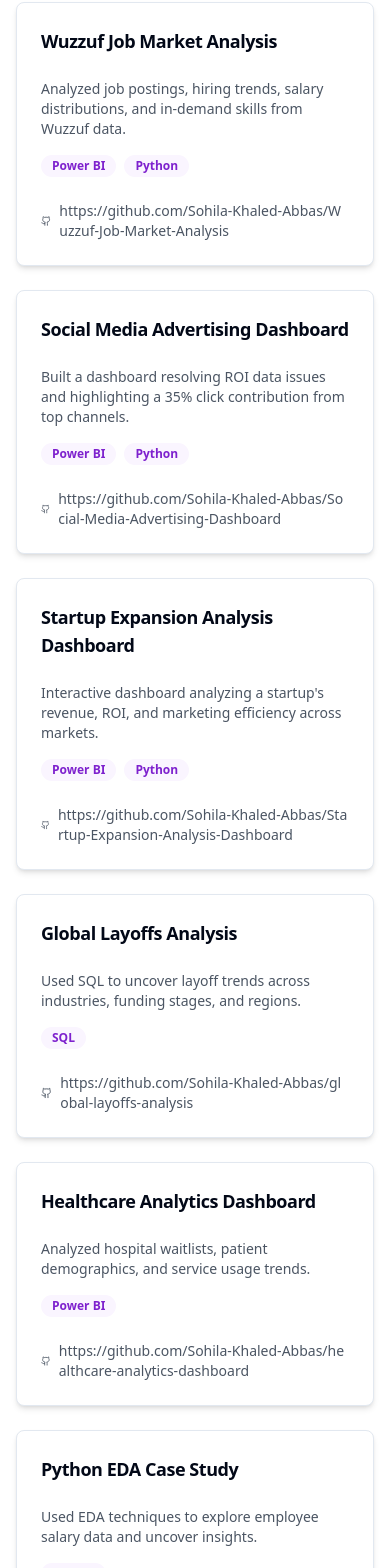
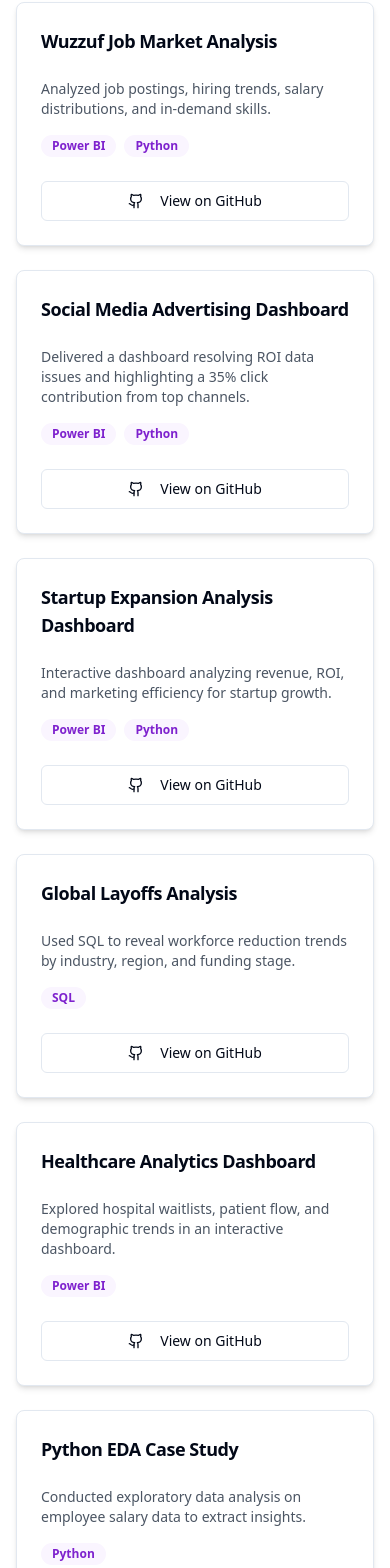
Before and after one commit to Sohila-Khaled-Abbas/sohila-data-showcase, a React (Vite) app: page / in a window 390 px wide. Shown: the part 3052-4620 px from the top of the page. Built offline with nearby package versions, Linux system fonts and the light colour scheme.

Commit message:
feat: Implement Projects section
Adds a responsive Projects section with project cards, titles, descriptions, tech stacks, and GitHub links.

```diff
--- a/src/components/Projects.tsx
+++ b/src/components/Projects.tsx
@@ -1,67 +1,68 @@
 
 import { Card, CardContent, CardFooter, CardHeader, CardTitle } from "@/components/ui/card";
 import { Badge } from "@/components/ui/badge";
+import { Button } from "@/components/ui/button";
 import { Github } from "lucide-react";
 
 const Projects = () => {
   const projects = [
     {
       title: "Wuzzuf Job Market Analysis",
-      description: "Analyzed job postings, hiring trends, salary distributions, and in-demand skills from Wuzzuf data.",
+      description: "Analyzed job postings, hiring trends, salary distributions, and in-demand skills.",
       tools: ["Power BI", "Python"],
       githubUrl: "https://github.com/Sohila-Khaled-Abbas/Wuzzuf-Job-Market-Analysis",
     },
     {
       title: "Social Media Advertising Dashboard",
-      description: "Built a dashboard resolving ROI data issues and highlighting a 35% click contribution from top channels.",
+      description: "Delivered a dashboard resolving ROI data issues and highlighting a 35% click contribution from top channels.",
       tools: ["Power BI", "Python"],
       githubUrl: "https://github.com/Sohila-Khaled-Abbas/Social-Media-Advertising-Dashboard",
     },
     {
       title: "Startup Expansion Analysis Dashboard",
-      description: "Interactive dashboard analyzing a startup's revenue, ROI, and marketing efficiency across markets.",
+      description: "Interactive dashboard analyzing revenue, ROI, and marketing efficiency for startup growth.",
       tools: ["Power BI", "Python"],
       githubUrl: "https://github.com/Sohila-Khaled-Abbas/Startup-Expansion-Analysis-Dashboard",
     },
     {
       title: "Global Layoffs Analysis",
-      description: "Used SQL to uncover layoff trends across industries, funding stages, and regions.",
+      description: "Used SQL to reveal workforce reduction trends by industry, region, and funding stage.",
       tools: ["SQL"],
       githubUrl: "https://github.com/Sohila-Khaled-Abbas/global-layoffs-analysis",
     },
     {
       title: "Healthcare Analytics Dashboard",
-      description: "Analyzed hospital waitlists, patient demographics, and service usage trends.",
+      description: "Explored hospital waitlists, patient flow, and demographic trends in an interactive dashboard.",
       tools: ["Power BI"],
       githubUrl: "https://github.com/Sohila-Khaled-Abbas/healthcare-analytics-dashboard",
     },
     {
       title: "Python EDA Case Study",
-      description: "Used EDA techniques to explore employee salary data and uncover insights.",
+      description: "Conducted exploratory data analysis on employee salary data to extract insights.",
       tools: ["Python"],
       githubUrl: "https://github.com/Sohila-Khaled-Abbas/Python_EDA_Case_Study",
     },
     {
       title: "HR Analytics Dashboard",
-      description: "Designed an interactive HR dashboard with dynamic filters and insights on attendance and KPIs.",
+      description: "Built an HR dashboard with dynamic filters and detailed KPIs to track employee metrics.",
       tools: ["Power BI", "DAX"],
       githubUrl: "https://github.com/Sohila-Khaled-Abbas/HR-Analytics-Dashboard",
     },
     {
       title: "IMDB Top 250 Movies Dashboard",
-      description: "Visualized cinema trends, ratings, and distributions based on the IMDB Top 250 dataset.",
+      description: "Visualized movie ratings and trends using IMDB's top-ranked titles.",
       tools: ["Power BI"],
       githubUrl: "https://github.com/Sohila-Khaled-Abbas/IMDB-Top250-Movies-Dashboard",
     },
     {
       title: "Emergency Room Dashboard",
-      description: "Analyzed patient satisfaction and visit trends using advanced DAX in Power BI.",
+      description: "Assessed patient satisfaction and ER visit patterns with advanced DAX measures.",
       tools: ["Power BI", "DAX"],
       githubUrl: "https://github.com/Sohila-Khaled-Abbas/Emergency-Room-Dashboard",
     },
     {
       title: "Regional Sales Dashboard",
-      description: "Visualized sales trends to identify profitable regions and growth opportunities.",
+      description: "Monitored regional sales performance, spotting trends and growth opportunities.",
       tools: ["Power BI"],
       githubUrl: "https://github.com/Sohila-Khaled-Abbas/regional-sales-dashboard",
     },
@@ -83,7 +84,7 @@ const Projects = () => {
                 <CardTitle className="text-lg font-semibold line-clamp-2">{project.title}</CardTitle>
               </CardHeader>
               <CardContent className="flex-grow">
-                <p className="text-gray-600 text-sm mb-4 line-clamp-3">
+                <p className="text-gray-600 text-sm mb-4">
                   {project.description}
                 </p>
                 <div className="flex flex-wrap gap-2">
@@ -98,11 +99,15 @@ const Projects = () => {
                   ))}
                 </div>
               </CardContent>
-              <CardFooter className="pt-0">
-                <div className="flex items-center text-sm text-gray-600">
-                  <Github className="h-4 w-4 mr-2" />
-                  <span className="break-all">{project.githubUrl}</span>
-                </div>
+              <CardFooter>
+                <Button
+                  variant="outline"
+                  className="w-full"
+                  onClick={() => window.open(project.githubUrl, '_blank')}
+                >
+                  <Github className="mr-2 h-4 w-4" />
+                  View on GitHub
+                </Button>
               </CardFooter>
             </Card>
           ))}
```
